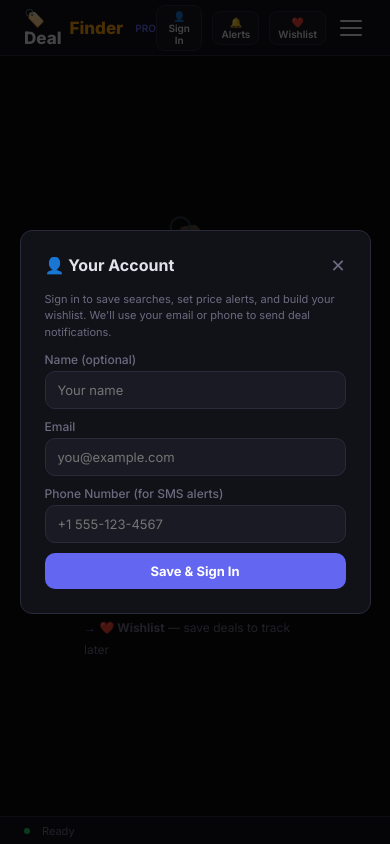
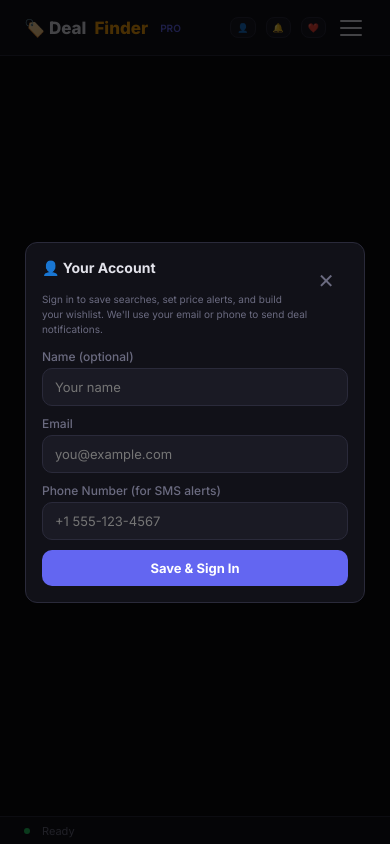
Before and after one commit to matthewhardy-dev/dealz, a Flask app: page / in a window 390 px wide, after a click that opens the changed part. Run offline with Flask 3, Linux system fonts and the light colour scheme.

Commit message:
Mobile responsiveness overhaul - fix header, modals, sort bar, cards, tap targets

```diff
--- a/templates/index.html
+++ b/templates/index.html
@@ -106,15 +106,15 @@ input[type=number]::-webkit-inner-spin-button,input[type=number]::-webkit-outer-
 .deal-rating{font-size:11px;color:var(--amber)}.deal-reviews{font-size:10px;color:var(--muted)}
 .deal-link{font-size:10px;color:var(--accent2);margin-top:6px;display:block}
 .deal-store{font-size:10px;color:var(--muted);margin-top:2px}
-.deal-wishlist{position:absolute;top:12px;right:12px;background:none;border:none;font-size:18px;cursor:pointer;opacity:.4;transition:all .15s;padding:0}
+.deal-wishlist{position:absolute;top:8px;right:8px;background:none;border:none;font-size:18px;cursor:pointer;opacity:.4;transition:all .15s;padding:4px;min-height:36px;min-width:36px;display:flex;align-items:center;justify-content:center}
 .deal-wishlist:hover{opacity:1;transform:scale(1.2)}
 .deal-wishlist.saved{opacity:1;color:var(--red)}
 /* Modal */
-.modal-overlay{display:none;position:fixed;inset:0;background:rgba(0,0,0,.7);z-index:100;align-items:center;justify-content:center}
+.modal-overlay{display:none;position:fixed;inset:0;background:rgba(0,0,0,.7);z-index:100;align-items:center;justify-content:center;padding:16px;overflow-y:auto}
 .modal-overlay.active{display:flex}
-.modal{background:var(--s1);border:1px solid var(--border);border-radius:12px;padding:24px;max-width:480px;width:90%;max-height:80vh;overflow-y:auto}
+.modal{background:var(--s1);border:1px solid var(--border);border-radius:12px;padding:24px;max-width:480px;width:100%;max-height:80vh;overflow-y:auto}
 .modal h3{font-size:16px;font-weight:700;margin-bottom:16px}
-.modal-close{float:right;background:none;border:none;color:var(--muted);font-size:18px;cursor:pointer}
+.modal-close{float:right;background:none;border:none;color:var(--muted);font-size:20px;cursor:pointer;padding:4px 8px;min-height:44px;min-width:44px;display:flex;align-items:center;justify-content:center}
 .modal-close:hover{color:var(--text)}
 /* Alert/saved items */
 .item-card{background:var(--s2);border:1px solid var(--border);border-radius:8px;padding:12px;margin-bottom:8px;display:flex;justify-content:space-between;align-items:center}
@@ -133,9 +133,40 @@ input[type=number]::-webkit-inner-spin-button,input[type=number]::-webkit-outer-
   .sidebar{display:none;position:fixed;top:56px;left:0;right:0;bottom:28px;z-index:50;background:var(--s1)}
   .sidebar.open{display:flex}.mobile-toggle{display:flex}
   .results-grid{grid-template-columns:1fr}
-  .sort-bar{gap:4px}.sort-btn{padding:5px 8px;font-size:10px}
+  .sort-bar{gap:4px;overflow-x:auto;flex-wrap:nowrap;padding-bottom:4px}
+  .sort-btn{padding:5px 10px;font-size:10px;white-space:nowrap;flex-shrink:0}
+  .sort-bar label{display:none}
+  .tab-btn{font-size:10px;padding:10px 4px}
+  .header-btn{padding:4px 6px;font-size:9px}
+  .header-btn .btn-label{display:none}
+  .modal{max-width:95%;max-height:85vh;padding:16px;margin:8px}
+  .modal h3{font-size:14px}
+  .input-row{grid-template-columns:1fr}
+  .deal-card{padding:12px}
+  .deal-name{font-size:12px;padding-right:28px}
+  .deal-price{font-size:16px}
+  .deal-meta{gap:6px}
+  .loading-text{font-size:13px}
+  .loading-sub{font-size:11px;padding:0 16px}
+  .main{padding:16px}
+  .results-header{flex-direction:column;align-items:flex-start;gap:4px}
+  .results-header h2{font-size:14px}
+  .empty{padding:30px 16px}
+  .empty-icon{font-size:36px}
+  .empty h3{font-size:16px}
+  .empty p{font-size:12px}
+  .empty-tips li{font-size:11px}
+  .panel-desc{font-size:10px}
+  .item-card{flex-direction:column;align-items:flex-start;gap:8px}
+  .item-card .actions{width:100%;justify-content:flex-end}
+  .btn-grid{grid-template-columns:1fr 1fr}
+  .adv-panel .input-row{grid-template-columns:1fr 1fr}
+}
+@media(max-width:380px){
+  .header-btn{padding:3px 5px;font-size:8px}
   .tab-btn{font-size:9px;padding:8px 2px}
-  .header-btn{padding:4px 8px;font-size:10px}
+  .sort-btn{padding:4px 8px;font-size:9px}
+  .deal-price{font-size:14px}
 }
 </style>
 <body>
@@ -143,9 +174,9 @@ input[type=number]::-webkit-inner-spin-button,input[type=number]::-webkit-outer-
   <header>
     <div class="logo">🏷️ Deal<span>Finder</span> <span style="font-size:10px;color:var(--accent);font-weight:600;margin-left:4px">PRO</span></div>
     <div class="header-right">
-      <button class="header-btn" onclick="openModal('accountModal')" id="accountBtn">👤 Sign In</button>
-      <button class="header-btn" onclick="openModal('alertsModal')">🔔 Alerts</button>
-      <button class="header-btn" onclick="openModal('wishlistModal')">❤️ Wishlist</button>
+      <button class="header-btn" onclick="openModal('accountModal')" id="accountBtn">👤 <span class="btn-label">Sign In</span></button>
+      <button class="header-btn" onclick="openModal('alertsModal')">🔔 <span class="btn-label">Alerts</span></button>
+      <button class="header-btn" onclick="openModal('wishlistModal')">❤️ <span class="btn-label">Wishlist</span></button>
       <button class="mobile-toggle" id="mobileToggle" onclick="this.classList.toggle('active');document.querySelector('.sidebar').classList.toggle('open')"><span></span><span></span><span></span></button>
     </div>
   </header>
@@ -386,7 +417,7 @@ async function deepScanQuick(p){$('deepMinDiscount').value=p;$('deepQuery').valu
 
 // ---- User Account ----
 function loadUserFromStorage(){const u=localStorage.getItem('dfp_user');if(u){currentUser=JSON.parse(u);updateAccountUI()}}
-function updateAccountUI(){if(currentUser){$('accountBtn').textContent='👤 '+( currentUser.name||currentUser.email||'Account');$('accountForm').style.display='none';$('accountInfo').style.display='block';$('accountName').textContent=currentUser.name||'No name';$('accountEmail').textContent=currentUser.email||'No email';$('accountPhone').textContent=currentUser.phone||'No phone';loadSavedSearches()}else{$('accountBtn').textContent='👤 Sign In';$('accountForm').style.display='block';$('accountInfo').style.display='none'}}
+function updateAccountUI(){if(currentUser){$('accountBtn').innerHTML='👤 <span class="btn-label">'+( currentUser.name||currentUser.email||'Account')+'</span>';$('accountForm').style.display='none';$('accountInfo').style.display='block';$('accountName').textContent=currentUser.name||'No name';$('accountEmail').textContent=currentUser.email||'No email';$('accountPhone').textContent=currentUser.phone||'No phone';loadSavedSearches()}else{$('accountBtn').innerHTML='👤 <span class="btn-label">Sign In</span>';$('accountForm').style.display='block';$('accountInfo').style.display='none'}}
 function loadAccount(){updateAccountUI()}
 async function registerUser(){const email=$('userEmail').value.trim(),phone=$('userPhone').value.trim(),name=$('userName').value.trim();if(!email&&!phone)return alert('Enter an email or phone number');try{const r=await api('/api/user/register',{email,phone,name});currentUser=r.user;localStorage.setItem('dfp_user',JSON.stringify(currentUser));updateAccountUI();setStatus(r.message)}catch(e){alert('Error: '+e.message)}}
 function signOut(){currentUser=null;localStorage.removeItem('dfp_user');updateAccountUI()}
```
